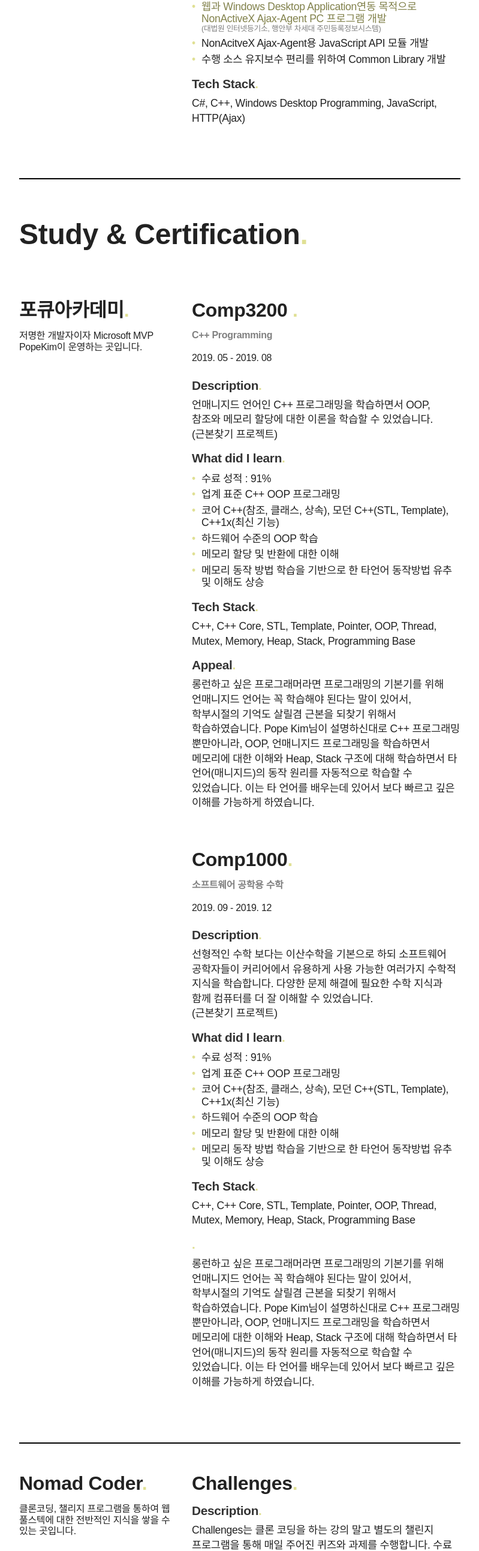
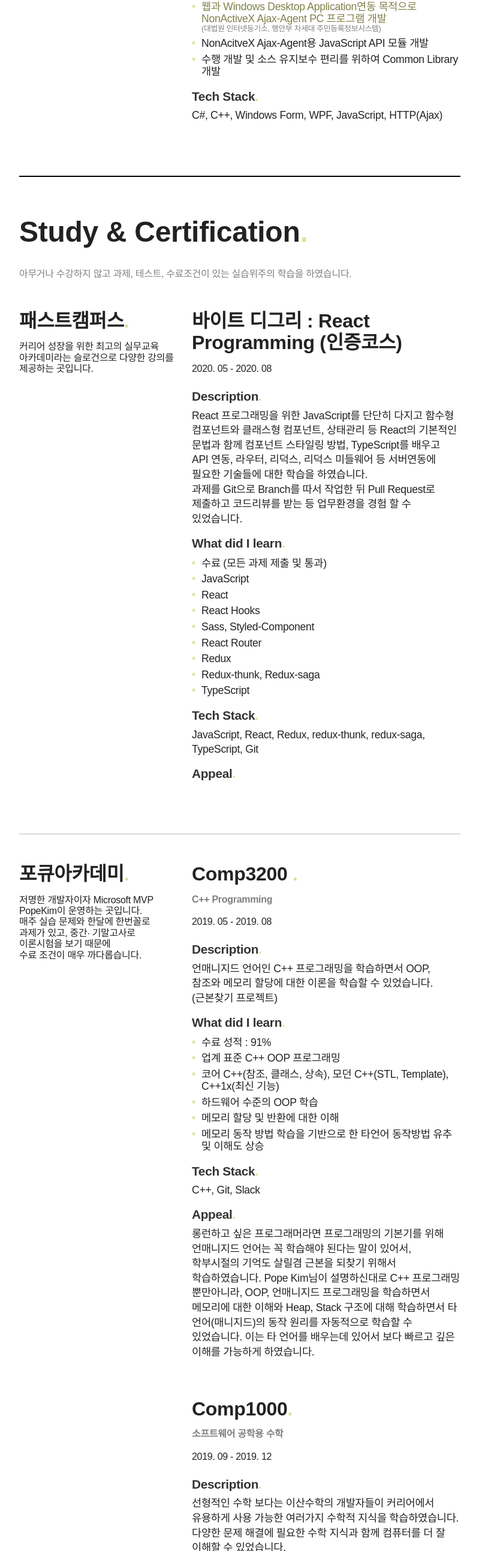
Before and after one commit to Ha-Young/my-web-resume, a website built with Parcel: page src/index.html in a window 1280 px wide. Shown: the part 1602-4188 px from the top of the page at 60% size, without its empty margins (240-1039 px from the left). Built offline with nearby package versions, Linux system fonts and the light colour scheme; a web font is replaced by a local one.

Commit message:
fix: study certification add nomad

```diff
--- a/src/index.html
+++ b/src/index.html
@@ -46,7 +46,7 @@
             >.</span
           >
         </h1>
-        <p class="big-paragraph">
+        <p class="big-paragraph seperate-bottom">
           안녕하세요. 저는 지금 금융권 B2B 시장의 OCR 솔루션 회사에다니고
           있지만, 사용자와 밀접하게 맞닿아 있고, 서비스 결과물을 외적으로 보여
           줄 수 있는 웹과 프론트엔드에 이전부터 깊은 관심을 가지고 계속 공부를
@@ -60,7 +60,7 @@
       </section>
       <section>
         <h2>Work Experience<span class="period-mark">.</span></h2>
-        <div class="row">
+        <div class="row seperate-bottom">
           <div class="row-left">
             <h3>인지소프트<span class="period-mark">.</span></h3>
             <span class="role">OCR Solution R&D Developer</span>
@@ -149,24 +149,77 @@
                   </span>
                 </li>
                 <li>NonAcitveX Ajax-Agent용 JavaScript API 모듈 개발</li>
-                <li>수행 소스 유지보수 편리를 위하여 Common Library 개발</li>
+                <li>
+                  수행 개발 및 소스 유지보수 편리를 위하여 Common Library 개발
+                </li>
               </ul>
               <h5>Tech Stack<span class="period-mark">.</span></h5>
-              <p>
-                C#, C++, Windows Desktop Programming, JavaScript, HTTP(Ajax)
-              </p>
+              <p>C#, C++, Windows Form, WPF, JavaScript, HTTP(Ajax)</p>
             </div>
           </div>
         </div>
 
         <!-- Study & Certification -->
         <h2>Study & Certification<span class="period-mark">.</span></h2>
-        <div class="row">
+        <p class="study-sub">
+          아무거나 수강하지 않고 과제, 테스트, 수료조건이 있는 실습위주의 학습을
+          하였습니다.
+        </p>
+        <div class="row seperate-bottom-light">
+          <div class="row-left">
+            <h3>패스트캠퍼스<span class="period-mark">.</span></h3>
+            <span>
+              커리어 성장을 위한 최고의 실무교육 아카데미라는 슬로건으로 다양한
+              강의를 제공하는 곳입니다.
+            </span>
+          </div>
+          <div class="row-right">
+            <div class="project">
+              <h4>바이트 디그리 : React Programming (인증코스)</h4>
+              <span class="time">
+                <time datetime="2017-10">2020. 05</time> -
+                <time datetime="2018-11">2020. 08</time>
+              </span>
+              <h5>Description<span class="period-mark">.</span></h5>
+              <p>
+                React 프로그래밍을 위한 JavaScript를 단단히 다지고 함수형
+                컴포넌트와 클래스형 컴포넌트, 상태관리 등 React의 기본적인
+                문법과 함께 컴포넌트 스타일링 방법, TypeScript를 배우고<br />
+                API 연동, 라우터, 리덕스, 리덕스 미들웨어 등 서버연동에 필요한
+                기술들에 대한 학습을 하였습니다.<br />
+                과제를 Git으로 Branch를 따서 작업한 뒤 Pull Request로 제출하고
+                코드리뷰를 받는 등 업무환경을 경험 할 수 있었습니다.
+              </p>
+              <h5>What did I learn<span class="period-mark">.</span></h5>
+              <ul>
+                <li>수료 (모든 과제 제출 및 통과)</li>
+                <li>JavaScript</li>
+                <li>React</li>
+                <li>React Hooks</li>
+                <li>Sass, Styled-Component</li>
+                <li>React Router</li>
+                <li>Redux</li>
+                <li>Redux-thunk, Redux-saga</li>
+                <li>TypeScript</li>
+              </ul>
+              <h5>Tech Stack<span class="period-mark">.</span></h5>
+              <p>
+                JavaScript, React, Redux, redux-thunk, redux-saga, TypeScript,
+                Git
+              </p>
+              <h5>Appeal<span class="period-mark">.</span></h5>
+              <p></p>
+            </div>
+          </div>
+        </div>
+        <div class="row seperate-bottom-light">
           <div class="row-left">
             <h3>포큐아카데미<span class="period-mark">.</span></h3>
             <span
-              >저명한 개발자이자 Microsoft MVP PopeKim이 운영하는
-              곳입니다.</span
+              >저명한 개발자이자 Microsoft MVP PopeKim이 운영하는 곳입니다.<br />
+              매주 실습 문제와 한달에 한번꼴로 <br />과제가 있고, 중간∙
+              기말고사로 <br />이론시험을 보기 때문에 <br />수료 조건이 매우
+              까다롭습니다.</span
             >
           </div>
           <div class="row-right">
@@ -203,10 +256,7 @@
                 </li>
               </ul>
               <h5>Tech Stack<span class="period-mark">.</span></h5>
-              <p>
-                C++, C++ Core, STL, Template, Pointer, OOP, Thread, Mutex,
-                Memory, Heap, Stack, Programming Base
-              </p>
+              <p>C++, Git, Slack</p>
               <h5>Appeal<span class="period-mark">.</span></h5>
               <p>
                 롱런하고 싶은 프로그래머라면 프로그래밍의 기본기를 위해
@@ -232,42 +282,33 @@
               </span>
               <h5>Description<span class="period-mark">.</span></h5>
               <p>
-                선형적인 수학 보다는 이산수학을 기본으로 하되 소프트웨어
-                공학자들이 커리어에서 유용하게 사용 가능한 여러가지 수학적
-                지식을 학습합니다. 다양한 문제 해결에 필요한 수학 지식과 함께
-                컴퓨터를 더 잘 이해할 수 있었습니다. <br />
+                선형적인 수학 보다는 이산수학의 개발자들이 커리어에서 유용하게
+                사용 가능한 여러가지 수학적 지식을 학습하였습니다. 다양한 문제
+                해결에 필요한 수학 지식과 함께 컴퓨터를 더 잘 이해할 수
+                있었습니다. <br />
                 (근본찾기 프로젝트)
               </p>
               <h5>What did I learn<span class="period-mark">.</span></h5>
               <ul>
-                <li>수료 성적 : 91%</li>
-                <li>업계 표준 C++ OOP 프로그래밍</li>
-                <li>
-                  코어 C++(참조, 클래스, 상속), 모던 C++(STL, Template),
-                  C++1x(최신 기능)
-                </li>
-                <li>하드웨어 수준의 OOP 학습</li>
-                <li>메모리 할당 및 반환에 대한 이해</li>
-                <li>
-                  메모리 동작 방법 학습을 기반으로 한 타언어 동작방법 유추 및
-                  이해도 상승
-                </li>
+                <li>수료 성적 : 92%</li>
+                <li>컴퓨터의 숫자표현법, 비트와 바이트, 부동소수점</li>
+                <li>컴퓨터의 문자열 표현방법(ASCII, 멀티바이트, 유니코드)</li>
+                <li>집합론</li>
+                <li>명제, 조건명제, 논리회로, 증명, 귀류법</li>
+                <li>과학적 사고방법, 수학적 귀납법</li>
+                <li>벡터, 튜플, 행렬</li>
+                <li>계수, 경우의 수, 순열∙조합, 확률 분포</li>
+                <li>몬테카를로 알고리즘</li>
+                <li>이항분포, 통계, 정규분포</li>
               </ul>
               <h5>Tech Stack<span class="period-mark">.</span></h5>
+              <p>C#, Git, Slack</p>
+              <h5>Appeal<span class="period-mark">.</span></h5>
               <p>
-                C++, C++ Core, STL, Template, Pointer, OOP, Thread, Mutex,
-                Memory, Heap, Stack, Programming Base
-              </p>
-              <h5><span class="period-mark">.</span></h5>
-              <p>
-                롱런하고 싶은 프로그래머라면 프로그래밍의 기본기를 위해
-                언매니지드 언어는 꼭 학습해야 된다는 말이 있어서, 학부시절의
-                기억도 살릴겸 근본을 되찾기 위해서 학습하였습니다. Pope Kim님이
-                설명하신대로 C++ 프로그래밍 뿐만아니라, OOP, 언매니지드
-                프로그래밍을 학습하면서 메모리에 대한 이해와 Heap, Stack 구조에
-                대해 학습하면서 타 언어(매니지드)의 동작 원리를 자동적으로
-                학습할 수 있었습니다. 이는 타 언어를 배우는데 있어서 보다 빠르고
-                깊은 이해를 가능하게 하였습니다.
+                개발을 잘 하기위해서 수학의 필요성, 논리적 사고과정을 학습하기
+                위해서 수강하였습니다. 수학 과목이지만, 이론/증명 위주가 아닌
+                개발에 필요할 수도 있는 실용성 위주의 수학 & 컴퓨터를 이해하는데
+                중요한 수학을 학습하였습니다.
               </p>
             </div>
           </div>
@@ -285,24 +326,32 @@
             <h5>Description<span class="period-mark">.</span></h5>
             <p>
               Challenges는 클론 코딩을 하는 강의 말고 별도의 챌린지 프로그램을
-              통해 매일 주어진 퀴즈와 과제를 수행합니다. 수료 조건을 통과해야
-              수료 할 수 있습니다.
+              통해 매일 주어진 퀴즈와 과제를 수행합니다. 매일 주어지는 퀴즈와
+              과제, 졸업작품등의 수료 조건을 통과해야 수료 할 수 있습니다.
             </p>
-            <h5>수료 한 챌린지<span class="period-mark">.</span></h5>
+            <h5>수료한 챌린지<span class="period-mark">.</span></h5>
             <ul>
-              <li>로톡 매니저 (변호사용 소프트웨어) UI 개편</li>
-              <li>변호사 프로필 페이지 UI 개편</li>
-              <li>변호사 포스트(CMS) 기능 개발</li>
-              <li>15분 전화상담 기능 개발</li>
-              <li>메인 페이지 UI 개편</li>
-              <li>광고 시스템 연동 및 개발 (DoubleClick For Publishers)</li>
-              <li>webpack 마이그레이션</li>
+              <li>코코아 클론 2주 완성반 (HTML, CSS)</li>
+              <li>바닐라JS 2주 완성반 (JavaScript)</li>
+              <li>
+                유튜브 클론 2주 완성반 (ES6, NodeJS, Express, Pug, MongoDB)
+              </li>
+              <li>리액트 JS 2주 완성반 (React)</li>
+              <li>파이썬 2주 완성반 (Python, bs4, selenium, flask)</li>
             </ul>
-            <h5>Tech Stack<span class="period-mark">.</span></h5>
-            <p>
-              CoffeeScript, Gulp, webpack, Sass, Jade, AngularJS(v1), Express,
-              Mongoose, MongoDB
-            </p>
+            <h5>수강한 강의<span class="period-mark">.</span></h5>
+            <ul>
+              <li>카카오톡 클론 코딩 (HTML, CSS)</li>
+              <li>CSS Layout 마스터 클래스 (CSS - FlexBox, Grid, Scss)</li>
+              <li>바닐라JS로 크롬 앱 만들기</li>
+              <li>
+                유튜브 클론 코딩 (FullStack - ES6, NodeJS, Express, Pug,
+                MongoDB)
+              </li>
+              <li>ReactJS로 영화 웹 서비스 만들기</li>
+              <li>초보를 위한 React JS</li>
+              <li>파이썬으로 웹 스크래퍼 만들기</li>
+            </ul>
           </div>
         </div>
       </section>
--- a/src/main.css
+++ b/src/main.css
@@ -133,7 +133,6 @@ ul > li:before {
   line-height: 1.4;
   font-weight: 500;
   padding-bottom: 3rem;
-  border-bottom: 2px solid #000000;
 }
 
 @media screen and (max-width: 960px) {
@@ -145,7 +144,13 @@ ul > li:before {
 .row {
   display: flex;
   padding: 3rem 0;
-  border-bottom: 2px solid #000000;
+}
+.seperate-bottom {
+  border-bottom: 2.5px solid #000000;
+}
+
+.seperate-bottom-light {
+  border-bottom: 1px solid rgb(190, 187, 187);
 }
 
 .row-left {
```
Also changed, not shown: docs/index.html (+1 -1 lines), 4 other files.
